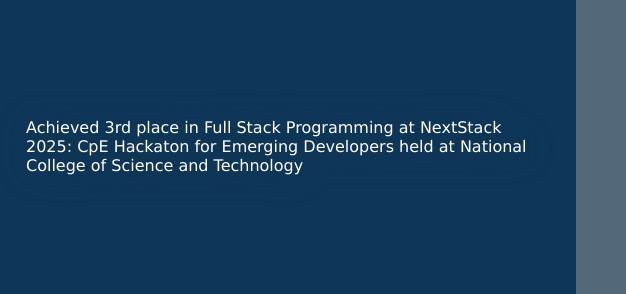
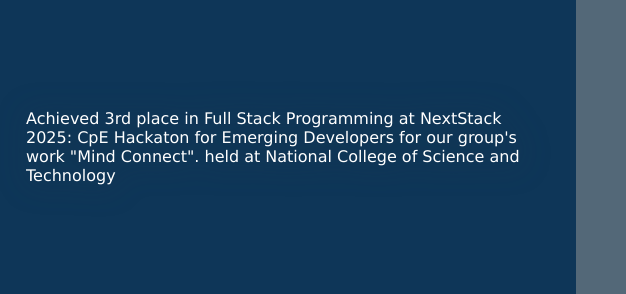
Before and after one commit to kai576/villarante, a plain HTML site: page index.html in a window 1280 px wide. Shown: the part 1387-1681 px from the top of the page, 504-1130 px from the left. Drawn offline with Linux system fonts and the light colour scheme.

Commit message:
Update index.html

```diff
--- a/index.html
+++ b/index.html
@@ -35,7 +35,7 @@
         <h1 class="achvmnt">Achievement</h1>
         <div class="achievement">
             <img src="./gamelogo.jpg" alt="gamelogo">
-            <p>Achieved 3rd place in Full Stack Programming at NextStack 2025: CpE Hackaton for Emerging Developers held at National College of Science and Technology</p>
+            <p>Achieved 3rd place in Full Stack Programming at NextStack 2025: CpE Hackaton for Emerging Developers for our group's work "Mind Connect". held at National College of Science and Technology</p>
         </div>
 
 
```
